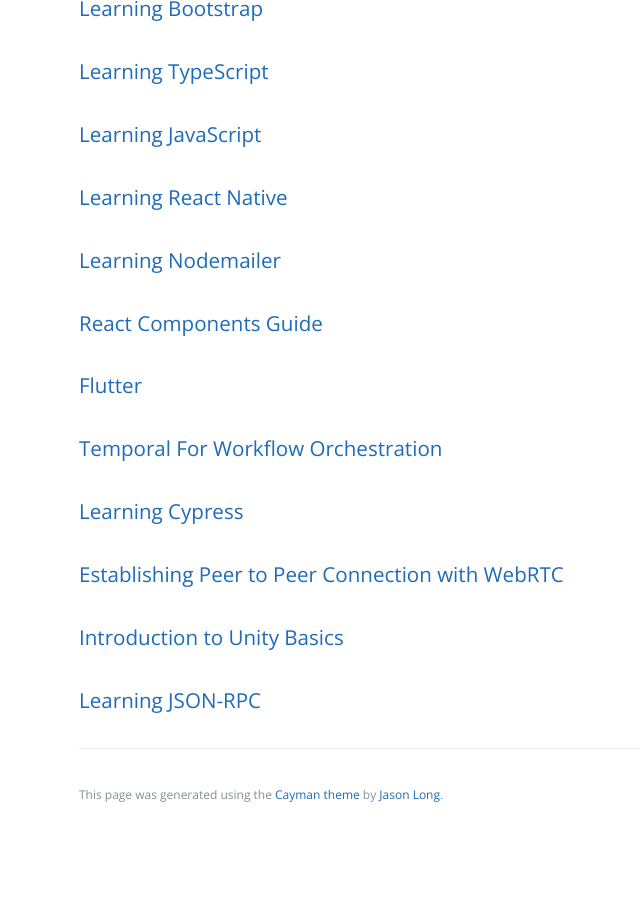
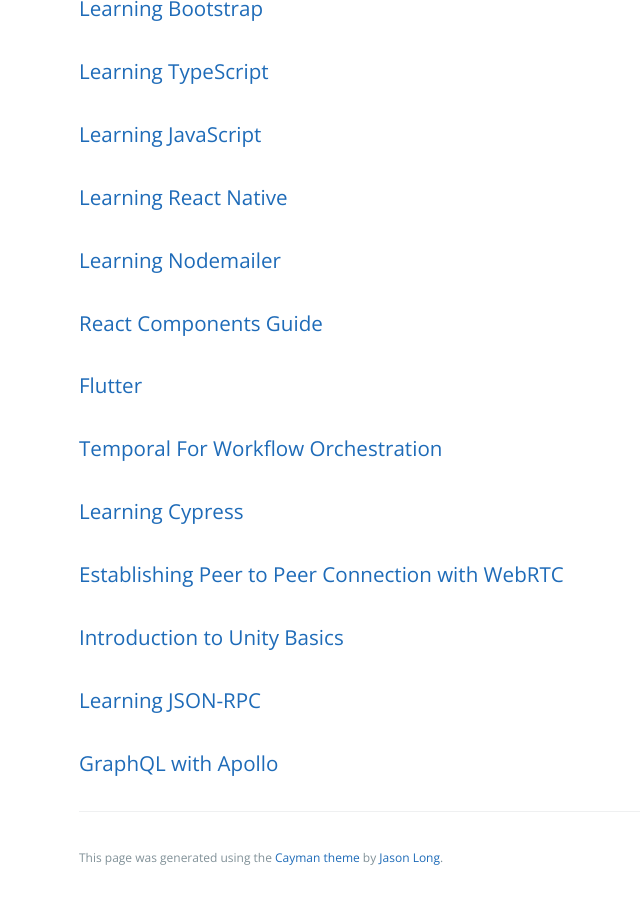
Before and after one commit to learning-software-engineering/learning-software-engineering.github.io, a Jekyll site: the page built from Topics/Tech_Stacks.md, in a window 1280 px wide and 900 px high, scrolled down 1045 px. Shown: the whole window, without its empty margins (145-785 px from the left). Built offline with Jekyll 4.4.1, drawn with Linux system fonts in a browser that asks for light colours; our own code applies the rules of GitHub Pages for plain Markdown files; before the commit the page ends 1882 px from its top, so only the background shows below that.

Commit message:
added to tech stacks page

```diff
--- a/Topics/Tech_Stacks.md
+++ b/Topics/Tech_Stacks.md
@@ -22,3 +22,4 @@
 ### [Establishing Peer to Peer Connection with WebRTC](./Tech_Stacks/WebRTC.md)
 ### [Introduction to Unity Basics](./Tech_Stacks/Unity_Intro.md)
 ### [Learning JSON-RPC](./Tech_Stacks/JSONRPC.md)
+### [GraphQL with Apollo](./GraphQL_Apollo.md)
```
